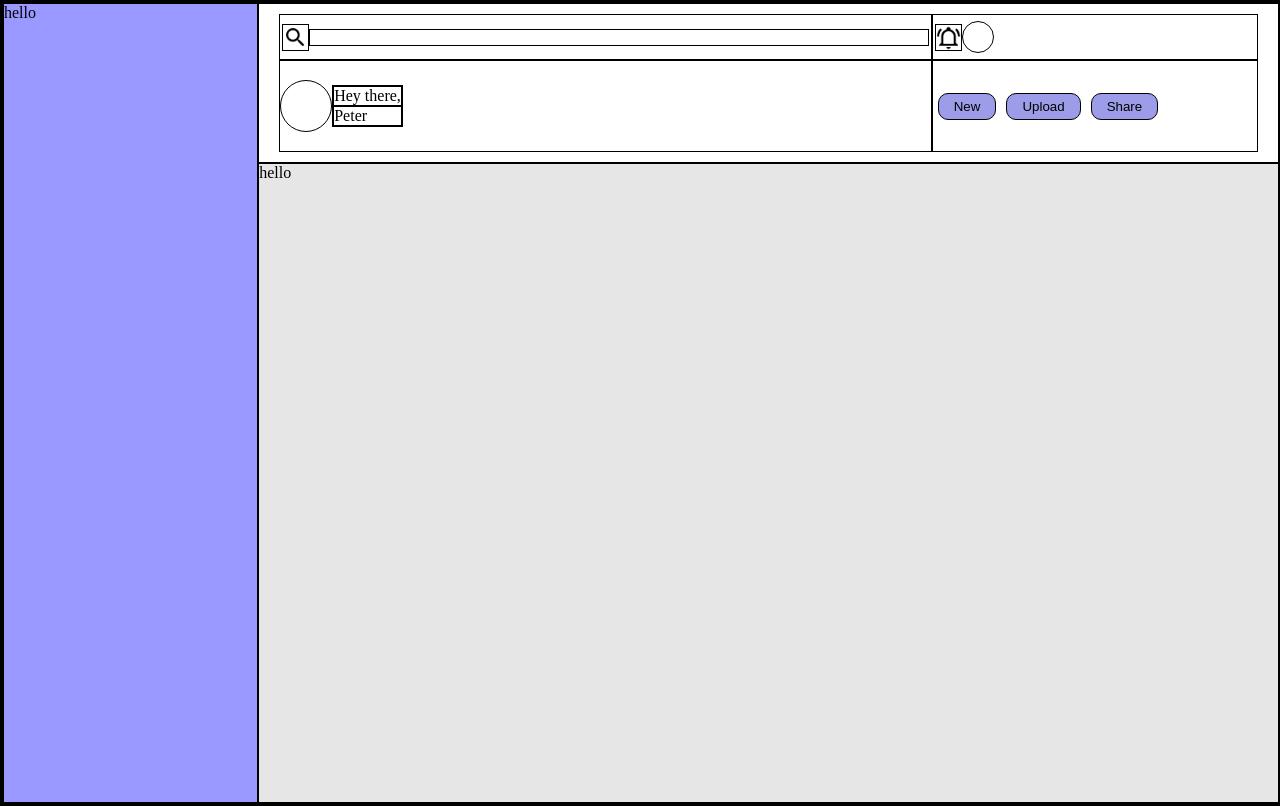
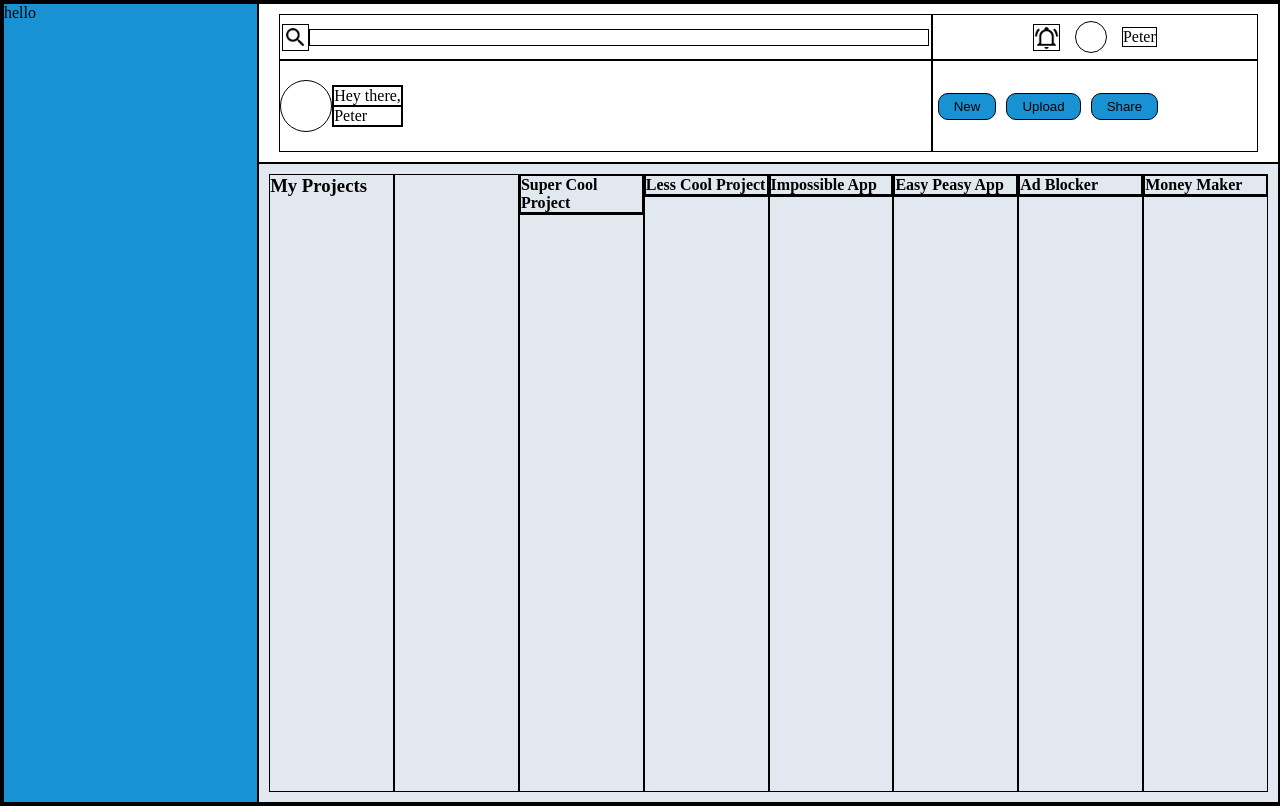
Before and after one commit to peter-bachowski/Project-Admin-Dashboard, a plain HTML site: page index.html in a window 1280 px wide. Drawn offline with Linux system fonts and the light colour scheme.

Commit message:
Add some grid structure to main content element

```diff
--- a/index.html
+++ b/index.html
@@ -7,6 +7,7 @@
   <meta name="viewport" content="width=device-width, initial-scale=1.0">
   <link href="styles.css" rel="stylesheet">
   <link rel="stylesheet" type="text/css" href="https://fonts.googleapis.com/css?family=Roboto" />
+  <script src="script.js" defer></script>
   <title>Project: Admin Dashboard</title>
 </head>
 
@@ -20,12 +21,13 @@
       <div id="userInfoDiv">
         <img src="./icons/bell-ring-outline.png" width="25px" height="25px">
         <div class="profilePic" id="profilePicSmall"></div>
+        <div class="userName">Peter</div>
       </div>
       <div id="userHeaderText">
         <div class="profilePic" id="profilePicLarge"></div>
         <div id="greetingDiv">
           <p id="greeting">Hey there, </p>
-          <p id="username">Peter</p>
+          <div class="userName">Peter</div>
         </div>
       </div>
       <div id="headerButtons">
@@ -38,7 +40,34 @@
       hello
     </div>
     <div id="mainContent">
-      hello
+      <h3>My Projects</h3>
+      <div class="card">
+
+      </div>
+      <div class="card">
+        <h4>Super Cool Project</h4>
+        <p></p>
+      </div>
+      <div class="card">
+        <h4>Less Cool Project</h4>
+        <p></p>
+      </div>
+      <div class="card">
+        <h4>Impossible App</h4>
+        <p></p>
+      </div>
+      <div class="card">
+        <h4>Easy Peasy App</h4>
+        <p></p>
+      </div>
+      <div class="card">
+        <h4>Ad Blocker</h4>
+        <p></p>
+      </div>
+      <div class="card">
+        <h4>Money Maker</h4>
+        <p></p>
+      </div>
     </div>
 </body>
 
--- /dev/null
+++ b/script.js
@@ -0,0 +1,5 @@
+const nameElements = document.getElementsByClassName("userName");
+
+for (let i = 0; i < nameElements.length; i++){
+    nameElements[i].style.innerText = "Peter";
+}
--- a/styles.css
+++ b/styles.css
@@ -12,7 +12,7 @@
 }
 
 #header {
-  background-color: white;
+  background-color: #ffffff;
   display: inline-grid;
   grid-template: 1fr 2fr / 2fr 1fr;
   padding: 10px 20px;
@@ -36,8 +36,9 @@
   grid-row: 1 / 2;
   padding: 2px;
   display: flex;
-  justify-content: flex-start;
+  justify-content: center;
   align-items: center;
+  gap: 15px;
 }
 
 #userHeaderText {
@@ -55,7 +56,7 @@
 }
 
 #headerButtons button {
-  background-color: #9c9ce8;
+  background-color: #1992d4;
   margin: 5px;
   padding: 5px 15px;
   border-radius: 10px;
@@ -63,7 +64,7 @@
 }
 
 #sidebar {
-  background-color: #9999ff;
+  background-color: #1992d4;
   grid-column: 1 / 2;
   grid-row: 1 / 3;
   grid-row-start: 1;
@@ -72,8 +73,12 @@
 }
 
 #mainContent {
-  background-color: #e6e6e6;
+  background-color: #e2e8f0;
+  padding: 10px;
   grid-column: 2 / 3;
+  display: inline-grid;
+  grid-template-columns: repeat(auto-fit, minmax(100px, 1fr));
+
 }
 
 .profilePic {
@@ -90,3 +95,7 @@
   width: 50px;
   height: 50px;
 }
+
+.card {
+
+}
```
